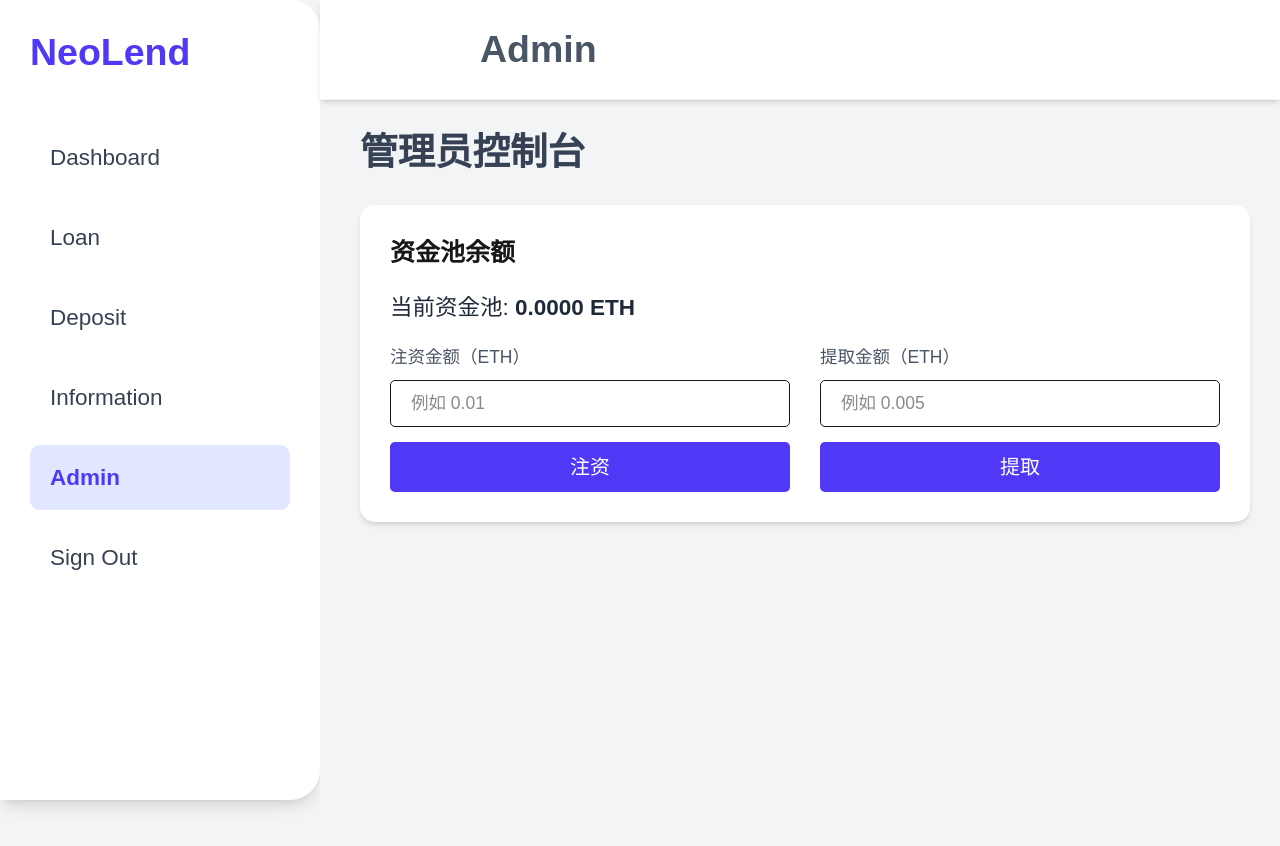
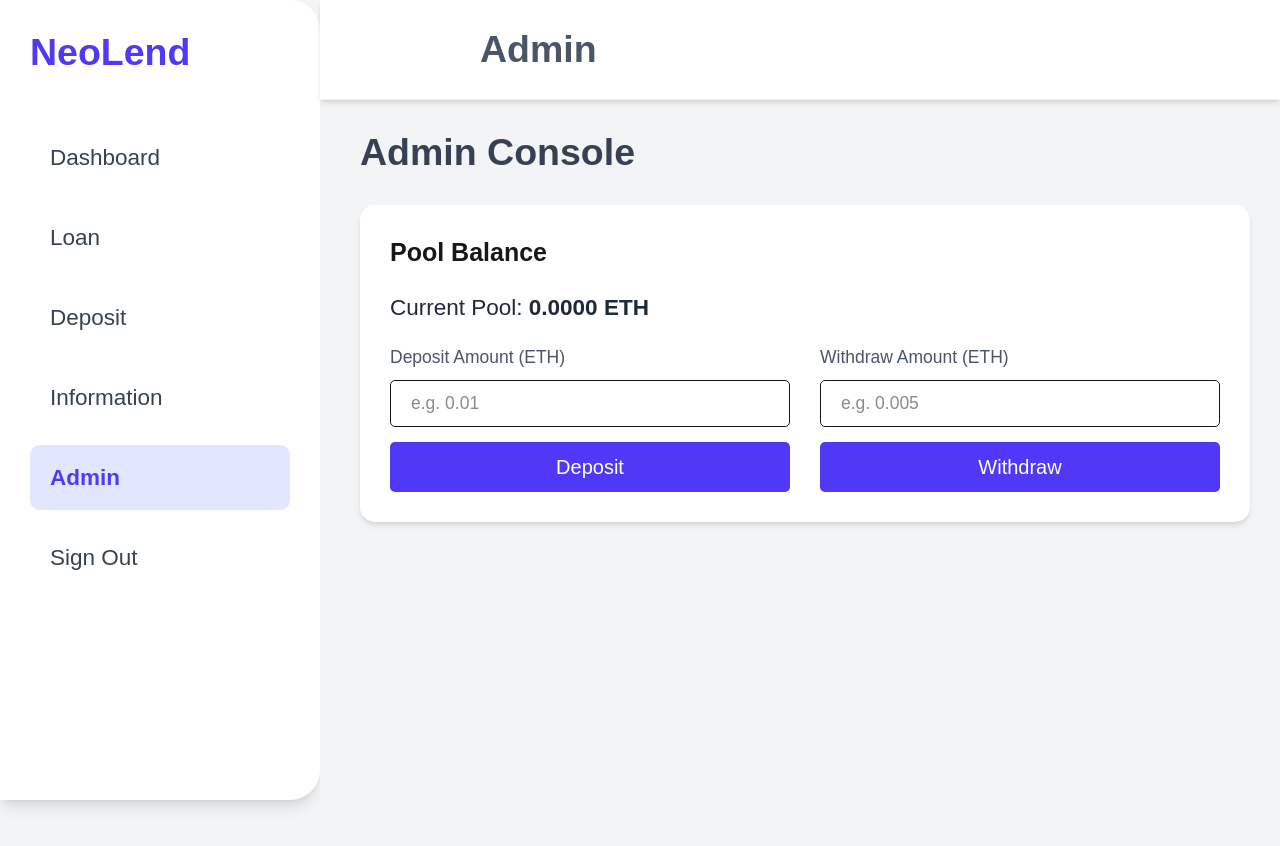
Before and after one commit to PengjianChen/Final-Dapp, a Next.js app in the folder final/: page /admin in a window 1280 px wide. Shown: the top 846 px of the page. Built offline with nearby package versions, Linux system fonts and the light colour scheme.

Commit message:
page.tsx

```diff
--- a/final/src/app/admin/page.tsx
+++ b/final/src/app/admin/page.tsx
@@ -24,7 +24,7 @@ export default function AdminPage() {
       const pool = await getPoolBalance()
       setPoolBalance(pool)
     } catch (err) {
-      console.error('获取资金池失败:', err)
+      console.error('Failed to get pool balance:', err)
       setPoolBalance('0.0000')
     }
   }, [getPoolBalance])
@@ -34,7 +34,7 @@ export default function AdminPage() {
       await connectWallet()
       await updatePoolBalance()
     } catch (err) {
-      console.error('加载失败:', err)
+      console.error('Failed to load wallet or balance:', err)
     }
   }, [connectWallet, updatePoolBalance])
 
@@ -43,26 +43,26 @@ export default function AdminPage() {
   }, [loadParams])
 
   const handleDeposit = async () => {
-    if (!depositAmount) return alert('请输入注资金额')
+    if (!depositAmount) return alert('Please enter a deposit amount.')
     try {
       await fundPool(depositAmount)
-      alert('注资成功')
+      alert('✅ Deposit successful')
       await updatePoolBalance()
     } catch (err) {
-      console.error('注资失败:', err)
-      alert('注资失败，请检查权限和网络')
+      console.error('Deposit failed:', err)
+      alert('❌ Deposit failed. Check wallet permissions or network.')
     }
   }
 
   const handleWithdraw = async () => {
-    if (!withdrawAmount) return alert('请输入提取金额')
+    if (!withdrawAmount) return alert('Please enter a withdrawal amount.')
     try {
       await withdrawPool(withdrawAmount)
-      alert('提取成功')
+      alert('✅ Withdrawal successful')
       await updatePoolBalance()
     } catch (err) {
-      console.error('提取失败:', err)
-      alert('提取失败，请检查权限和网络')
+      console.error('Withdrawal failed:', err)
+      alert('❌ Withdrawal failed. Check wallet permissions or network.')
     }
   }
 
@@ -72,48 +72,48 @@ export default function AdminPage() {
       <div className="flex-1 flex flex-col">
         <Topbar title="Admin" />
         <section className="pl-8 pr-6 pt-6 pb-10 space-y-6 bg-gray-100 min-h-screen">
-          <h2 className="text-3xl font-bold text-gray-700">管理员控制台</h2>
+          <h2 className="text-3xl font-bold text-gray-700">Admin Console</h2>
 
           <div className="bg-white shadow-md rounded-xl p-6">
-            <h3 className="text-xl font-semibold mb-4">资金池余额</h3>
+            <h3 className="text-xl font-semibold mb-4">Pool Balance</h3>
             <p className="text-gray-800 mb-4 text-lg">
-              当前资金池: <span className="font-bold">{poolBalance || '0.0000'} ETH</span>
+              Current Pool: <span className="font-bold">{poolBalance || '0.0000'} ETH</span>
             </p>
 
             <div className="grid grid-cols-2 gap-6">
-              {/* 注资 */}
+              {/* Deposit */}
               <div>
-                <label className="block mb-2 text-sm text-gray-600">注资金额（ETH）</label>
+                <label className="block mb-2 text-sm text-gray-600">Deposit Amount (ETH)</label>
                 <input
                   type="text"
                   value={depositAmount}
                   onChange={(e) => setDepositAmount(e.target.value)}
-                  placeholder="例如 0.01"
+                  placeholder="e.g. 0.01"
                   className="w-full px-4 py-2 border rounded text-sm"
                 />
                 <button
                   onClick={handleDeposit}
                   className="mt-3 w-full bg-indigo-600 text-white py-2 rounded hover:bg-indigo-700"
                 >
-                  注资
+                  Deposit
                 </button>
               </div>
 
-              {/* 提取 */}
+              {/* Withdraw */}
               <div>
-                <label className="block mb-2 text-sm text-gray-600">提取金额（ETH）</label>
+                <label className="block mb-2 text-sm text-gray-600">Withdraw Amount (ETH)</label>
                 <input
                   type="text"
                   value={withdrawAmount}
                   onChange={(e) => setWithdrawAmount(e.target.value)}
-                  placeholder="例如 0.005"
+                  placeholder="e.g. 0.005"
                   className="w-full px-4 py-2 border rounded text-sm"
                 />
                 <button
                   onClick={handleWithdraw}
                   className="mt-3 w-full bg-indigo-600 text-white py-2 rounded hover:bg-indigo-700"
                 >
-                  提取
+                  Withdraw
                 </button>
               </div>
             </div>
```
